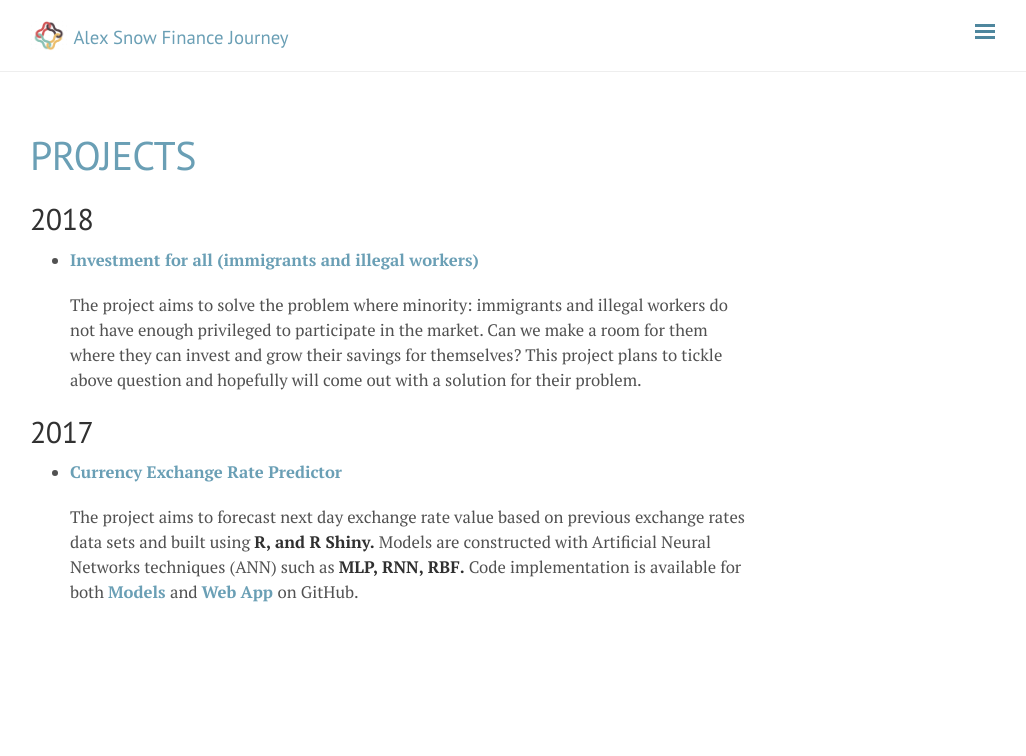
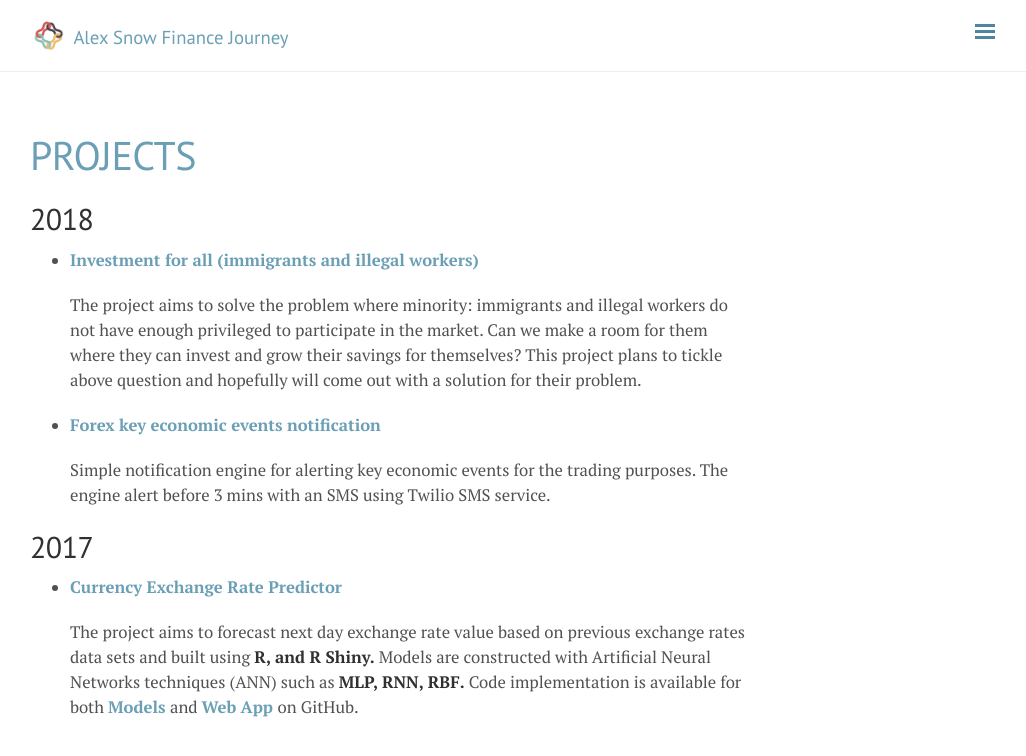
Before and after one commit to alexsnow348/alexsnow348.github.io, a Jekyll site: the page built from projects/index.md, in a window 1280 px wide. Shown: the top 756 px of the page, without its empty margins (250-1276 px from the left). Built offline with Jekyll 4.4.1, drawn with Linux system fonts in a browser that asks for light colours; nearby versions of some CDN libraries; comment, search, counter and statistics services are not loaded.

Commit message:
FX-eco project added

```diff
--- a/projects/index.md
+++ b/projects/index.md
@@ -9,7 +9,11 @@ title: Projects
 
 	The project aims to solve the problem where minority: immigrants and illegal workers do not have enough privileged to participate in the market. Can we make a room for them where they can invest and grow their savings for themselves? This project plans to tickle above question and hopefully will come out with a solution for their problem.
 
+* <strong><a href ="https://github.com/alexsnow348/FX-Key-Eco-Event" target="_blank">Forex key economic events notification</a></strong>
+
+	Simple notification engine for alerting key economic events for the trading purposes. The engine alert before 3 mins with an SMS using Twilio SMS service.
+
 ## 2017
 * <strong><a href="https://wuthmone.shinyapps.io/ann_predictor_app/" target="_blank">Currency Exchange Rate Predictor</a></strong>
 
-	The project aims to forecast next day exchange rate value based on previous exchange rates data sets and built using <strong>R, and R Shiny.</strong> Models are constructed with Artificial Neural Networks techniques (ANN) such as <strong>MLP, RNN, RBF.</strong> Code implementation is available for both <strong> <a href="https://github.com/wuthmone/FYP-Exchange-Rate-Forecasting-Using-Ensemble-ANN-Model" target="_blank">Models</a> </strong>  and  <strong><a href="https://github.com/wuthmone/FYP-Interactive-Web-App" target="_blank">Web App </a></strong> on GitHub.
+	The project aims to forecast next day exchange rate value based on previous exchange rates data sets and built using <strong>R, and R Shiny.</strong> Models are constructed with Artificial Neural Networks techniques (ANN) such as <strong>MLP, RNN, RBF.</strong> Code implementation is available for both <strong> <a href="https://github.com/alexsnow348/Exchange-Rate-Forecasting-Using-Ensemble-ANN-Models" target="_blank">Models</a> </strong>  and  <strong><a href="https://github.com/alexsnow348/Exchange-Rate-Predictor-Web-App" target="_blank">Web App </a></strong> on GitHub.
```
